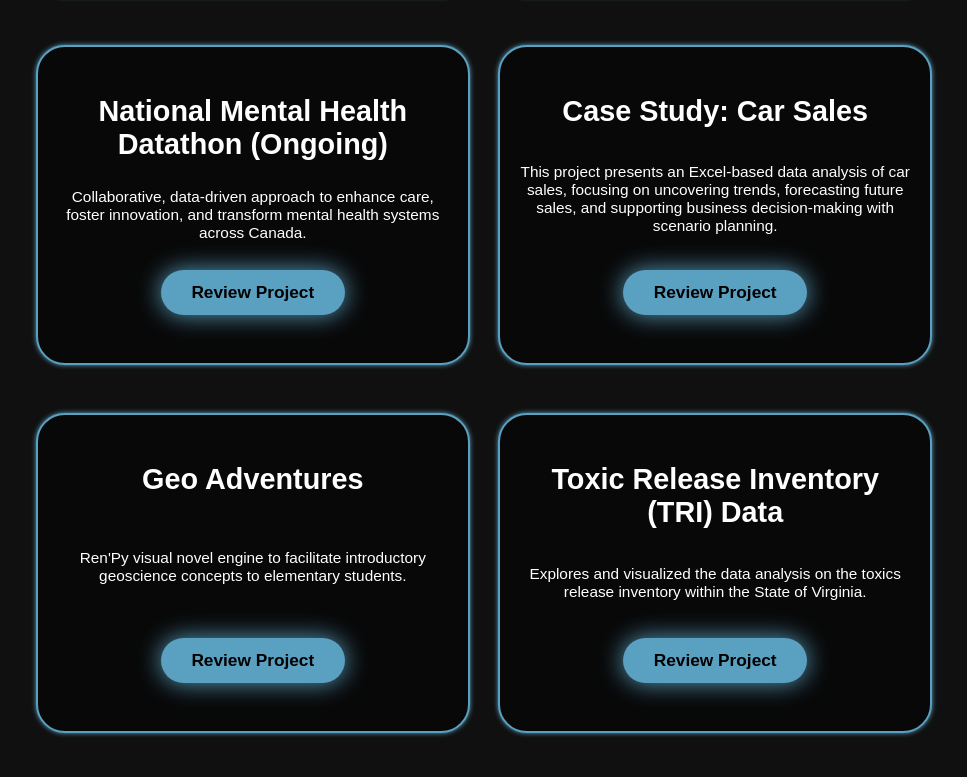
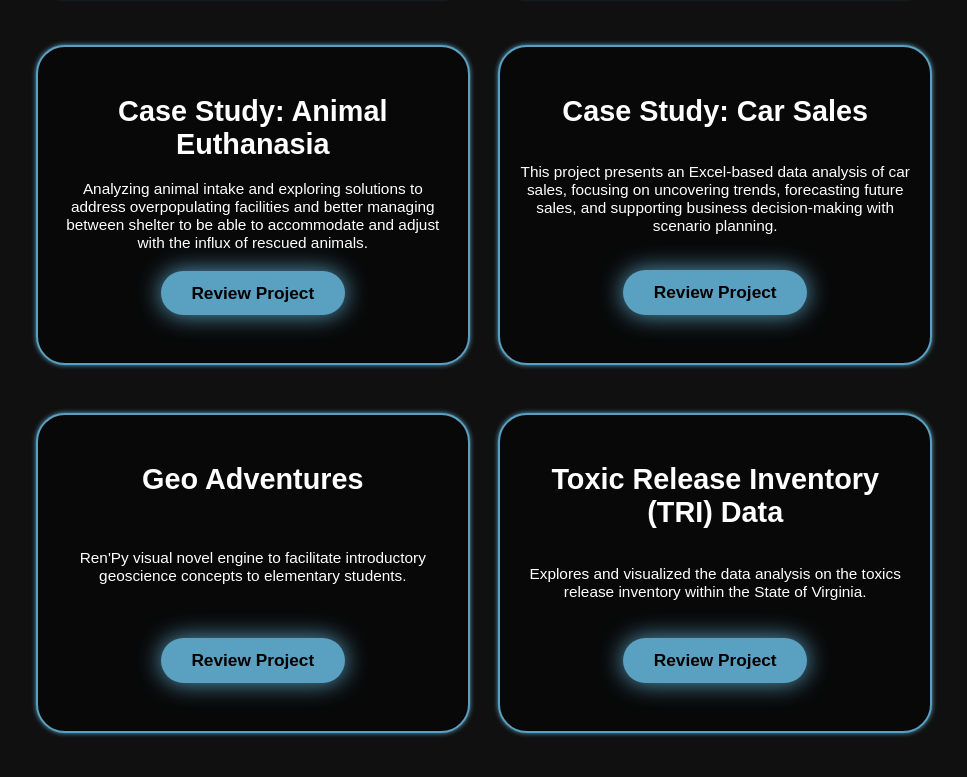
Before and after one commit to kavila6/portfolio-website, a plain HTML site: page index.html in a window 1280 px wide. Shown: the part 5192-5969 px from the top of the page, without its empty margins (156-1123 px from the left). Drawn offline with nearby package versions, Linux system fonts and the light colour scheme.

Commit message:
Add files via upload

```diff
--- a/index.html
+++ b/index.html
@@ -142,10 +142,10 @@
 
 
           <div class="project-card">
-            <h3>National Mental Health Datathon (Ongoing)</h3>
+            <h3>Case Study: Animal Euthanasia</h3>
 
-            <p>Collaborative, data-driven approach to enhance care, foster innovation, and transform mental health systems across Canada.</p>
-            <a href="https://github.com/kavila6/dfg-team-nyxeon" target="_blank">
+            <p>Analyzing animal intake and exploring solutions to address overpopulating facilities and better managing between shelter to be able to accommodate and adjust with the influx of rescued animals.</p>
+            <a href="https://github.com/kavila6/animal-centre-intakes" target="_blank">
               <div class="btn">Review Project</div>
                 </a>
           </div>
```
